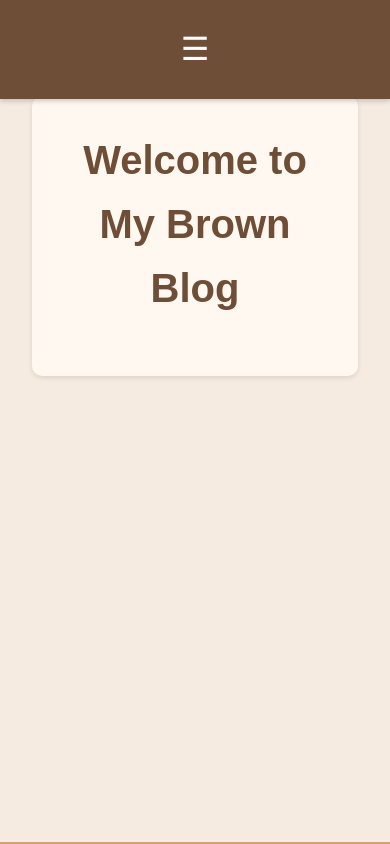
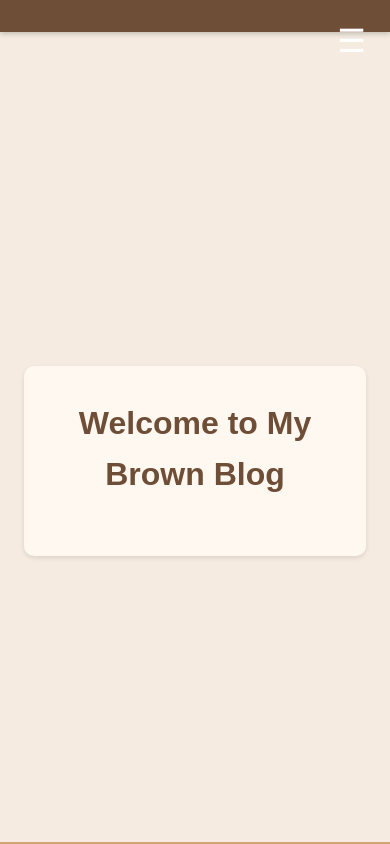
Before and after one commit to Imauser202/Althea-bloggie, a plain HTML site: page index.html in a window 390 px wide. Shown: the top 844 px of the page. Drawn offline with Linux system fonts and the light colour scheme.

Commit message:
Update CSS-ALTHEA.css

```diff
--- a/CSS-ALTHEA.css
+++ b/CSS-ALTHEA.css
@@ -1,5 +1,4 @@
-/* styles.css */
-
+/* Reset and Base Styles */
 * {
     margin: 0;
     padding: 0;
@@ -14,22 +13,27 @@ body {
     line-height: 1.6;
 }
 
+/* Navigation Bar */
 nav {
     position: fixed;
     top: 0;
     width: 100%;
     background-color: #6f4e37;
-    padding: 1rem;
-    box-shadow: 0 2px 5px rgba(0,0,0,0.2);
+    padding: 1rem 2rem;
+    box-shadow: 0 2px 5px rgba(0, 0, 0, 0.2);
     z-index: 1000;
     display: flex;
-    justify-content: center;
+    justify-content: space-between;
+    align-items: center;
+    transition: all 0.3s ease;  /* Smooth transition for navbar */
 }
 
+/* Navigation Links */
 .nav-links {
     display: flex;
     list-style: none;
-    gap: 2rem;
+    gap: 1.5rem;
+    transition: transform 0.5s ease-out; /* Smooth transform animation for the navbar */
 }
 
 .nav-links a {
@@ -46,37 +50,42 @@ nav {
     background-color: rgba(255, 255, 255, 0.1);
 }
 
+/* Hamburger Menu (Hidden by Default) */
 .menu-toggle {
     display: none;
-    cursor: pointer;
     font-size: 2rem;
     color: #fff;
-    padding: 0.5rem;
+    cursor: pointer;
 }
 
+/* Sections */
 section {
-    padding: 6rem 2rem 2rem;
+    padding: 8rem 2rem 2rem;
     min-height: 100vh;
     border-bottom: 2px solid #d4a373;
+    display: flex;
+    justify-content: center;
+    align-items: center;
 }
 
 .section-content {
     max-width: 1200px;
-    margin: 0 auto;
+    width: 100%;
     background-color: #fff8f0;
     padding: 2rem;
     border-radius: 10px;
-    box-shadow: 0 2px 5px rgba(0,0,0,0.1);
+    box-shadow: 0 2px 5px rgba(0, 0, 0, 0.1);
 }
 
+/* Headings */
 h1, h2 {
     color: #6f4e37;
     margin-bottom: 1.5rem;
+    text-align: center;
 }
 
 h1 {
     font-size: 2.5rem;
-    text-align: center;
 }
 
 h2 {
@@ -86,24 +95,62 @@ h2 {
 }
 
 /* Responsive Design */
+@media (max-width: 1024px) {
+    .nav-links {
+        gap: 1rem;
+    }
+
+    h1 {
+        font-size: 2.2rem;
+    }
+
+    h2 {
+        font-size: 1.8rem;
+    }
+}
+
+/* Mobile Screens (iPhone X to iPhone 16 Pro Max) */
 @media (max-width: 768px) {
     nav {
         flex-direction: column;
         align-items: center;
+        padding: 1rem;
     }
 
     .menu-toggle {
         display: block;
+        position: absolute;
+        top: 1rem;
+        right: 1.5rem;
+        z-index: 1001; /* Make sure the toggle stays on top */
     }
 
     .nav-links {
         display: none;
         flex-direction: column;
+        align-items: center;
         gap: 1rem;
+        width: 100%;
         text-align: center;
+        background-color: #6f4e37;
+        padding: 1rem 0;
+        transform: translateY(-100%); /* Initially hidden above the screen */
     }
 
     .nav-links.active {
         display: flex;
+        transform: translateY(0); /* Slide down when active */
+    }
+
+    section {
+        padding: 7rem 1.5rem 2rem;
+    }
+
+    h1 {
+        font-size: 2rem;
+    }
+
+    h2 {
+        font-size: 1.5rem;
     }
 }
```
